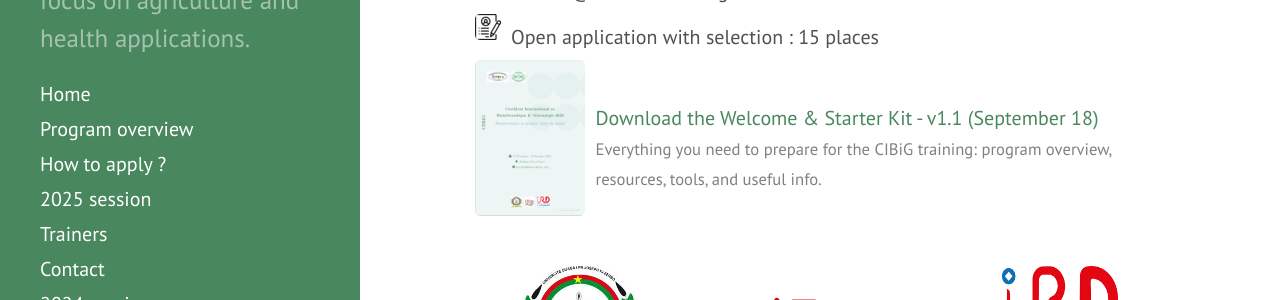
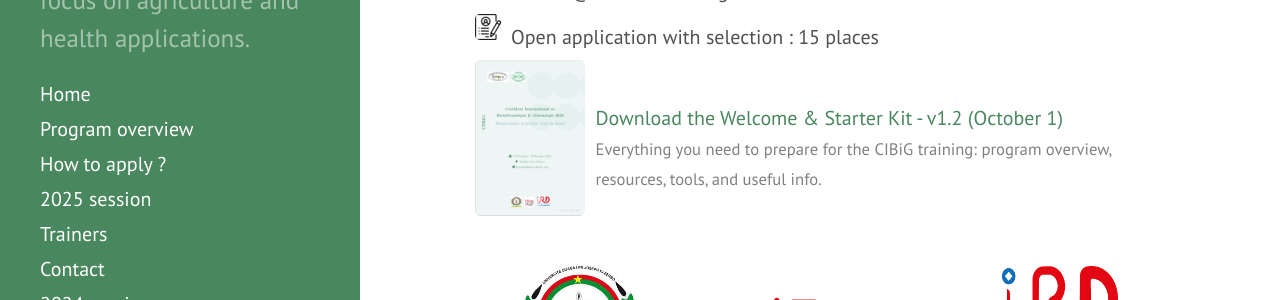
Before and after one commit to wave-centre/cibig, a Jekyll site: the page built from docs/index.md, in a window 1280 px wide and 1103 px high. Shown: the part 621-921 px from the top of the window. Built offline with Jekyll 4.4.1, drawn with Linux system fonts in a browser that asks for light colours.

Commit message:
Update index.md

```diff
--- a/docs/index.md
+++ b/docs/index.md
@@ -66,7 +66,7 @@
 </div>
 <div>
     <a href="https://wave-centre.github.io/cibig/assets/img/CIBIG2026_Welcome_Starter_Kit_v1.1.pdf" target="_blank">
-Download the Welcome & Starter Kit - v1.1 (September 18)
+Download the Welcome & Starter Kit - v1.2 (October 1)
     </a>
     <br>
     <small style="color: gray;">
```
